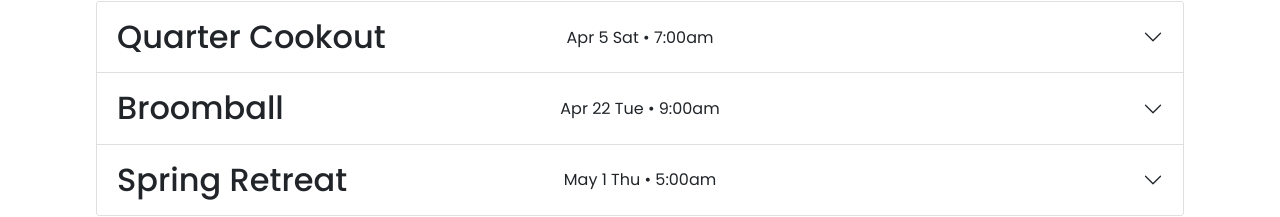
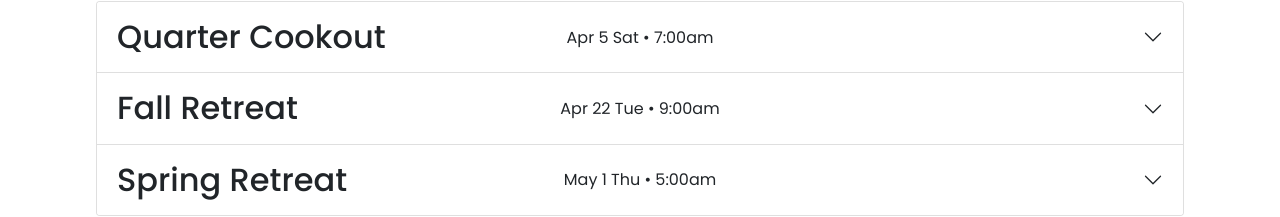
Before and after one commit to graceoncampus/goc-web-v3, a React (Create React App) app: page /events in a window 1280 px wide. Shown: the part 453-670 px from the top of the page. Built offline with nearby package versions, Linux system fonts and the light colour scheme; no server answers; what aws-amplify would draw is missing.

Commit message:
enbolden font

```diff
--- a/src/Components/User/Events/Events.scss
+++ b/src/Components/User/Events/Events.scss
@@ -32,9 +32,13 @@
   height: rem.convert(25px);
 }
 
+.event-info {
+  font-weight: bold;
+}
+
 .event-description {
   display: flex;
-  justify-content: center;
+  justify-content: space-between;
 }
 
 .event-description-text {
--- a/src/Components/User/Events/Events.tsx
+++ b/src/Components/User/Events/Events.tsx
@@ -16,11 +16,11 @@ const mockEvents: Event[] = [
       "https://cdn.britannica.com/66/103066-050-B89D5EAF/Will-Smith-actor-musician-2006.jpg",
   },
   {
-    title: "Broomball",
+    title: "Fall Retreat",
     startDate: new Date(2025, 3, 22, 9),
     endDate: new Date(2025, 3, 22, 11),
     price: 10,
-    location: "Sac",
+    location: "Los Angeles",
     description:
       "Sed do eiusmod tempor incididunt ut labore et dolore magna aliqua.",
     imageLink:
@@ -147,7 +147,7 @@ const EventsBody: React.FC<{ events: Event[] }> = ({ events }) => {
               <Accordion.Body>
                 <div className="event-description">
                   <div className="d-flex">
-                    <img
+                    <Image
                       width={"300px"}
                       height={"300px"}
                       style={{ borderRadius: "20px" }}
@@ -158,6 +158,7 @@ const EventsBody: React.FC<{ events: Event[] }> = ({ events }) => {
                         <h1 className="event-title">{event.title}</h1>
                         <p>
                           <p>{event.description}</p>
+                          <div className="event-info">
                             <p>
                               {formatEventDate(event.startDate, event.endDate)}
                             </p>
@@ -173,6 +174,7 @@ const EventsBody: React.FC<{ events: Event[] }> = ({ events }) => {
                               />
                               <p>{event.price === 0 ? "free" : event.price}</p>
                             </div>
+                          </div>
                         </p>
                       </div>
                     </div>
```
Lines whose indentation alone changed are shown as unchanged.
